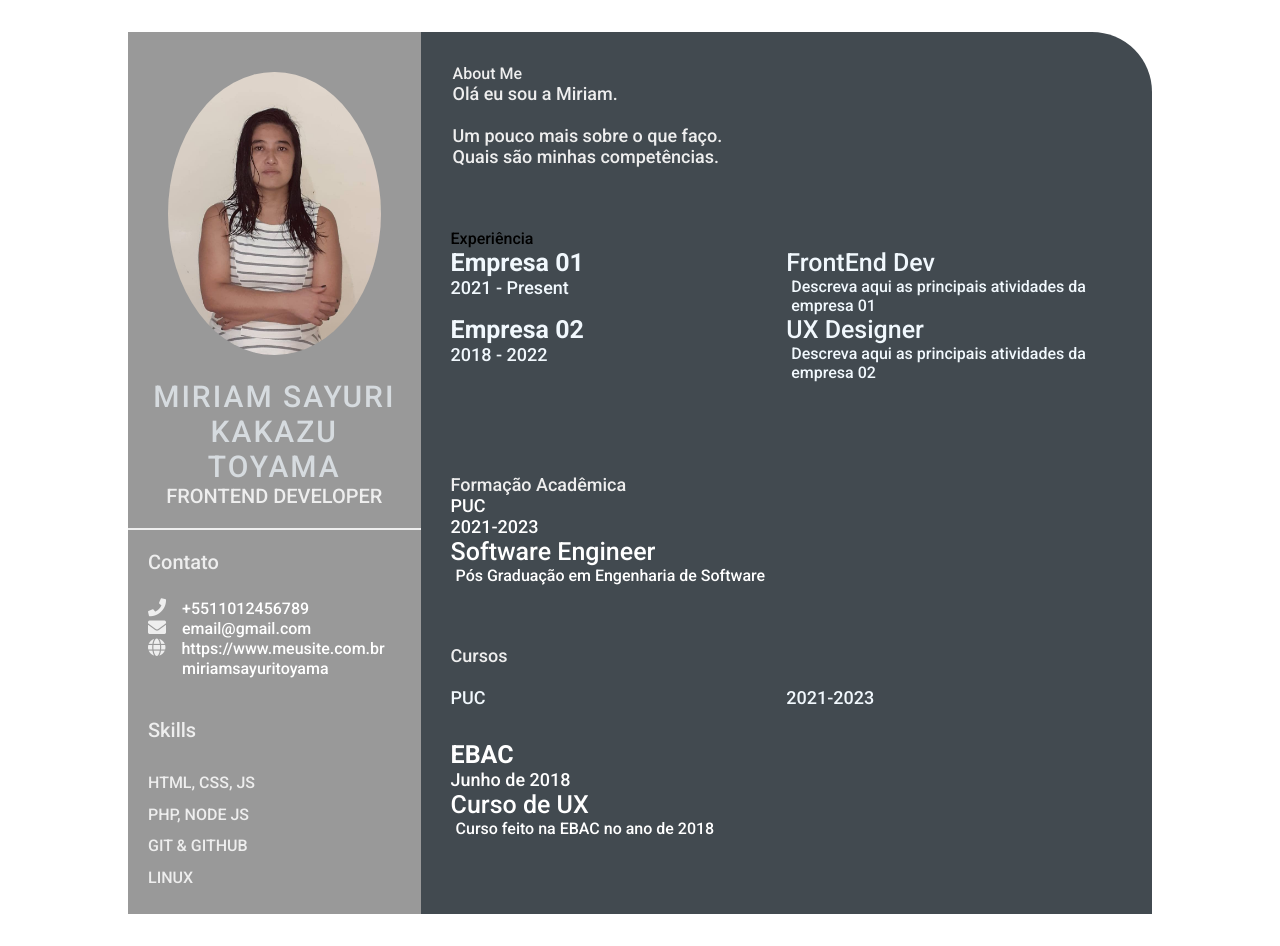
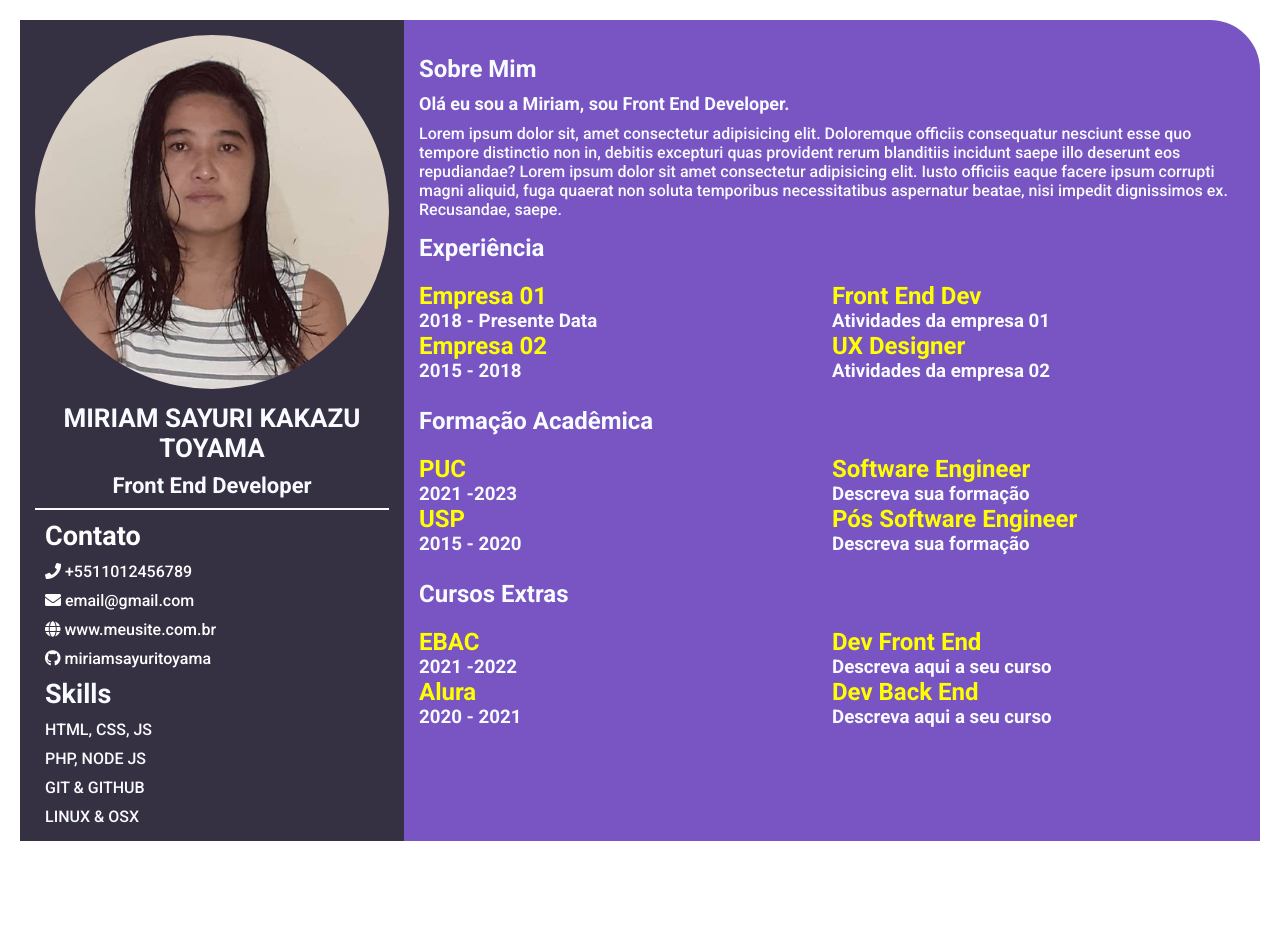
Before and after one commit to miriamsayuritoyama/devweekgit.github.io, a plain HTML site: page index.html in a window 1280 px wide. After the commit the page ends 861 px from the top, so only its background shows below. Drawn offline with Linux system fonts and the light colour scheme.

Commit message:
update curriculum

```diff
--- /dev/null
+++ b/assets/css/style.css
@@ -0,0 +1,131 @@
+/* Config Root */
+* {
+    margin: 0;
+    padding: 0;
+    font-family: 'Roboto', sans-serif;
+}
+
+.main {
+    display: flex;
+    margin: 20px;
+}
+/* Seção Esquerda */
+.left-side {
+    display: block;
+    padding: 15px;
+    align-content: center;
+    width: 30%;
+    background-color: #363142;
+
+}
+
+.img-profile {
+    border-radius: 50%;
+    width: 100%;
+}
+
+.name-profile h1 {
+    margin-top: 10px;
+    color: #F8FBFF;
+    font-size: 26px;
+    text-align: center;
+    text-transform: uppercase;
+}
+
+.job-profile h2 {
+    color: #F8FBFF;
+    font-size: 22px;
+    text-align: center;
+    margin-top: 10px;
+}
+
+.left-line {
+    margin-top: 10px;
+    width: 100%;
+    border-bottom: 2px solid #F8FBFF;
+}
+
+.contact-info {
+    color: #FFF;
+    font-size: 18px;
+    margin-top: 10px;
+    margin-left: 10px;
+}
+
+.contact-info li {
+    font-size: 16px;
+    font-weight: 500;
+    margin-top: 10px;
+    list-style: none;
+}
+
+.skills {
+    color: #F8FBFF;
+    font-size: 18px;
+    margin-top: 10px;
+    margin-left: 10px;
+}
+
+.skills li {
+    font-size: 16px;
+    font-weight: 500;
+    margin-top: 10px;
+    list-style: none;
+}
+/* Seção Direita */
+.right-side {
+    padding: 15px;
+    width: 70%;
+    border-radius: 0 50px 0 0;
+    background-color: #7855c3;
+}
+
+.about-me {
+    margin-top: 20px;
+    color: #F8FBFF;
+    font-size: 16px;
+    font-weight: 500;
+}
+
+.about-sub {
+    margin: 10px 0 10px 0;
+    font-size: 18px;
+    font-weight: 800;
+}
+
+.experience,
+.education,
+.courses {
+    color: #F8FBFF;
+    font-size: 16px;
+    font-weight: 300;
+    margin-top: 10px;
+    display: flex;
+}
+
+.experience-tittle,
+.education-tittle,
+.courses-tittle {
+    color: #F8FBFF;
+    margin-top: 15px;
+    margin-bottom: 0;
+}
+
+.experience-right,
+.experience-left,
+.education-right,
+.education-left,
+.courses-right,
+.courses-left {
+    margin: 10px 0 10px 0;
+    width: 50%;
+}
+
+.experience-right h2,
+.experience-left h2,
+.education-right h2,
+.education-left h2,
+.courses-right h2,
+.courses-left h2 {
+    color: #FFFF00;
+}
--- a/index.html
+++ b/index.html
@@ -4,107 +4,97 @@
     <meta charset="UTF-8">
     <meta http-equiv="X-UA-Compatible" content="IE=edge">
     <meta name="viewport" content="width=device-width, initial-scale=1.0">
+    <link href="https://fonts.googleapis.com/css2?family=Roboto:wght@300;500;700&display=swap" rel="stylesheet">
     <link rel="stylesheet" href="//use.fontawesome.com/releases/v5.0.7/css/all.css">
-    <link href="https://fonts.googleapis.com/css2?family=Roboto:wght@300;500;700&display=swap" rel="stylesheet">
-    <link rel="stylesheet" href="style.css">
-    <title>Currículo | Miriam Sayuri Kakazu Toyama</title>
+    <link rel="stylesheet" href="assets/css/style.css">
+    <title>Curriculum | Miriam Sayuri Kakazu Toyama</title>
 </head>
 <body>
-   <main class="resume-contents">
-     <section class="left-section">
-        <section class="left-section-content">
-            <div class="profile">
-                <img src="profile-image.jpg" alt="Profile Image" class="profile-image">
-                <p class="name">Miriam Sayuri Kakazu Toyama</p>
-                <p class="profession">FrontEnd Developer</p>
-            </div>
+    <!-- Inicio do main-->
+    <section class="main">
+        <!-- Inicio Seção Esquerda -->
+        <div class="left-side">
+            <img src="assets/img/image-profile.png" alt="Foto Miriam" class="img-profile">
+            <div class="name-profile"><h1>Miriam Sayuri Kakazu Toyama</h1></div>
+            <div class="job-profile"><h2>Front End Developer</h2></div>
+            <div class="left-line"></div>
             <div class="contact-info">
-                <p class="left-title">Contato</p>
+                <h2>Contato</h2>
                 <ul>
-                    <li><i class="fa fa-phone"></i>+5511012456789</li>
-                    <li><i class="fa fa-envelope"></i>email@gmail.com</li>
-                    <li><i class="fa fa-globe"></i>https://www.meusite.com.br</li>
-                    <li><i class="fa fa-github"></i>miriamsayuritoyama</li>
+                    <li><i class="fa fa-phone"></i> +5511012456789</li>
+                    <li><i class="fa fa-envelope"></i> email@gmail.com</li>
+                    <li><i class="fa fa-globe"></i> www.meusite.com.br</li>
+                    <li><i class="fab fa-github"></i> miriamsayuritoyama</li>
                 </ul>
             </div>
             <div class="skills">
-                <p class="left-title">Skills</p>
+                <h2>Skills</h2>
                 <ul>
                     <li><p>HTML, CSS, JS</p></li>
                     <li><p>PHP, NODE JS</p></li>
                     <li><p>GIT & GITHUB</p></li>
-                    <li><p>LINUX</p></li>
+                    <li><p>LINUX & OSX</p></li>
                 </ul>
             </div>
-        </section>
-     </section>
-        <section class="right-section">
-            <div class="right-section-contents">
-                <section class="about-gap">
-                    <div class="right-title">About Me</div>
-                    <p class="about-me-contents">
-                        Olá eu sou a Miriam.<br>
-                        <br>Um pouco mais sobre o que faço.
-                        <br>Quais são minhas competências.
+        </div>
+        <!-- Inicio Seção Direita -->
+        <div class="right-side">
+            <div class="about-me">
+                <h2>Sobre Mim</h2>
+                <p class="about-sub">
+                    Olá eu sou a Miriam, sou Front End Developer.
                 </p>
-                </section>
-            </div>
-            <section class="experience-gap">
-                <div class="right-tittle">Experiência</div>
-                    <div class="experience-contents">
-                        <div class="exp-left">
-                            <p class="exp-company-name">Empresa 01</p>
-                            <p class="exp-time-period">2021 - Present</p>
-                        </div>
-                        <div class="exp-right">
-                            <p class="exp-position">FrontEnd Dev</p>
-                            <p class="exp-desc">
-                                Descreva aqui as principais atividades da empresa 01
+                <p>
+                    Lorem ipsum dolor sit, amet consectetur adipisicing elit. Doloremque officiis consequatur nesciunt esse quo tempore distinctio non in, debitis excepturi quas provident rerum blanditiis incidunt saepe illo deserunt eos repudiandae?
+                    Lorem ipsum dolor sit amet consectetur adipisicing elit. Iusto officiis eaque facere ipsum corrupti magni aliquid, fuga quaerat non soluta temporibus necessitatibus aspernatur beatae, nisi impedit dignissimos ex. Recusandae, saepe.
                 </p>
             </div>
-                        <div class="exp-left">
-                            <p class="exp-company-name">Empresa 02</p>
-                            <p class="exp-time-period">2018 - 2022</p>
+            <div class="experience-tittle"><h2>Experiência</h2></div>
+            <div class="experience">
+                <div class="experience-left">
+                    <h2>Empresa 01</h2>
+                    <h3>2018 - Presente Data</h3>
+                    <h2>Empresa 02</h2>
+                    <h3>2015 - 2018</h3>
                 </div>
-                        <div class="exp-right">
-                            <p class="exp-position">UX Designer</p>
-                            <p class="exp-desc">
-                                Descreva aqui as principais atividades da empresa 02
-                            </p>
+                <div class="experience-right">
+                    <h2>Front End Dev</h2>
+                    <h3>Atividades da empresa 01</h3>
+                    <h2>UX Designer</h2>
+                    <h3>Atividades da empresa 02</h3>
                 </div>
             </div>
-
-            </section>
-          <section class="education-gap">
-                <div class="right-title">Formação Acadêmica</div>
+            <div class="education-tittle"><h2>Formação Acadêmica</h2></div>
+            <div class="education">
                 <div class="education-left">
-                        <p class="education-school-main">PUC</p>
-                        <p class="education-time-period">2021-2023</p>
+                    <h2>PUC</h2>
+                    <h3>2021 -2023</h3>
+                    <h2>USP</h2>
+                    <h3>2015 - 2020</h3>
                 </div>
                 <div class="education-right">
-                        <p class="education-subject">Software Engineer</p>
-                        <p class="education-desc">Pós Graduação em Engenharia de Software</p>
+                    <h2>Software Engineer</h2>
+                    <h3>Descreva sua formação</h3>
+                    <h2>Pós Software Engineer</h2>
+                    <h3>Descreva sua formação</h3>
+                </div>
+            </div>
+            <div class="courses-tittle"><h2>Cursos Extras</h2></div>
+            <div class="courses">
+                <div class="courses-left">
+                    <h2>EBAC</h2>
+                    <h3>2021 -2022</h3>
+                    <h2>Alura</h2>
+                    <h3>2020 - 2021</h3>
+                </div>
+                <div class="courses-right">
+                    <h2>Dev Front End</h2>
+                    <h3>Descreva aqui a seu curso</h3>
+                    <h2>Dev Back End</h2>
+                    <h3>Descreva aqui a seu curso</h3>
+                </div>
             </div>
         </div>
     </section>
-            <section class="awards-gap">
-                <div class="right-title">Cursos</div><br>
-                    <div class="awards-contents">
-                        <p class="education-school-main">PUC</p>
-                        <p class="education-time-period">2021-2023</p>
-                    </div>
-                    <div class="awards-left">
-                        <p class="awards-company-name">EBAC</p>
-                        <p class="awards-time-period">Junho de 2018</p>
-                    </div>
-                    <div class="awards-right">
-                        <p class="awards-name">Curso de UX</p>
-                        <p class="awards-desc">Curso feito na EBAC no ano de 2018</p>
-                    </div>
-                </div>
-            </section>
-        </section>
-    </section>
-   </main>
 </body>
 </html>
```
Also changed, not shown: assets/img/image-profile.png (added). Lines whose indentation alone changed are shown as unchanged.
